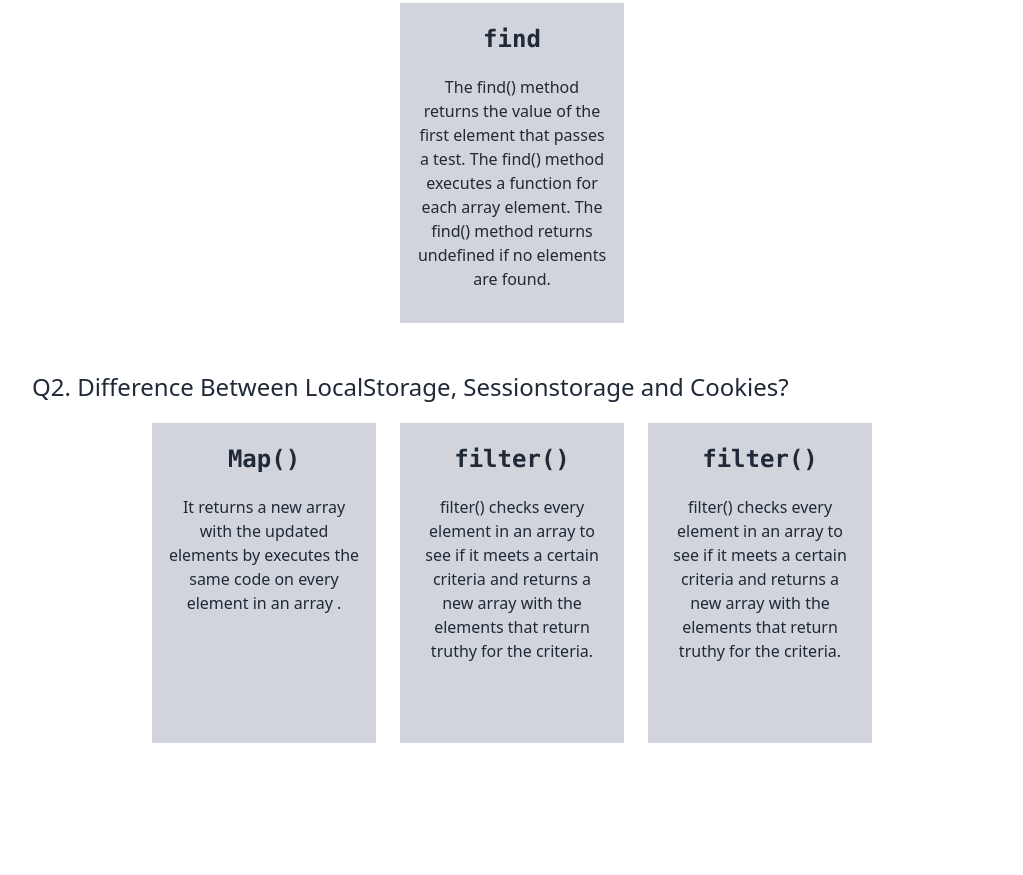
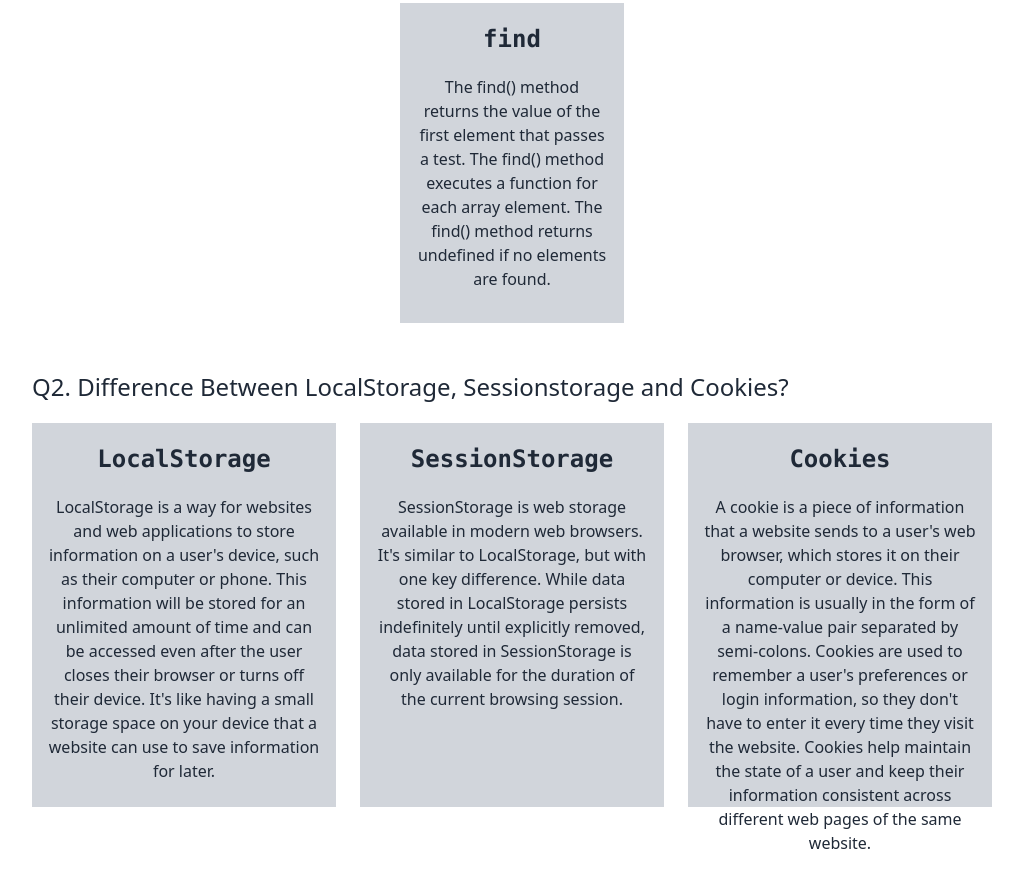
Before and after one commit to towhidulislam2023/quiz-hero, a plain HTML site: page blog.html in a window 1280 px wide. Shown: the part 517-1392 px from the top of the page, without its empty margins (128-1151 px from the left). Before the commit the page ends 1328 px from the top, so only its background shows below. Drawn offline with nearby package versions, Linux system fonts and the light colour scheme.

Commit message:
q2 ans Done

```diff
--- a/blog.html
+++ b/blog.html
@@ -42,20 +42,20 @@
         </div>
         <div class="Q-2 my-12">
             <h1 class="text-2xl">Q2. Difference Between LocalStorage, Sessionstorage and Cookies?</h1>
-            <div class="flex justify-center  items-center gap-6 my-5 flex-wrap">
-                <div class="bg-gray-300  w-56 py-5 px-4 h-80">
-                    <h1 class="text-center text-2xl font-bold font-mono ">Map()</h1>
-                    <p class="text-center my-5">It returns a new array with the updated elements by executes the same code on every element in an array .</p>
+            <div class="flex justify-center  items-center gap-6 my-5  ">
+                <div class="bg-gray-300 w-1/3   py-5 px-4 md:h-96 ">
+                    <h1 class="text-center text-2xl font-bold font-mono ">LocalStorage</h1>
+                    <p class="text-center my-5">LocalStorage is a way for websites and web applications to store information on a user's device, such as their computer or phone. This information will be stored for an unlimited amount of time and can be accessed even after the user closes their browser or turns off their device. It's like having a small storage space on your device that a website can use to save information for later.</p>
 
                 </div>
-                <div class="bg-gray-300  w-56 py-5 px-4 h-80">
-                    <h1 class="text-center text-2xl font-bold font-mono ">filter()</h1>
-                    <p class="text-center my-5">filter() checks every element in an array to see if it meets a certain criteria and returns a new array with the elements that return truthy for the criteria.</p>
+                <div class="bg-gray-300 w-1/3  py-5 px-4 md:h-96 ">
+                    <h1 class="text-center text-2xl font-bold font-mono ">SessionStorage</h1>
+                    <p class="text-center my-5">SessionStorage is  web storage available in modern web browsers. It's similar to LocalStorage, but with one key difference. While data stored in LocalStorage persists indefinitely until explicitly removed, data stored in SessionStorage is only available for the duration of the current browsing session.</p>
 
                 </div>
-                <div class="bg-gray-300  w-56 py-5 px-4 h-80">
-                    <h1 class="text-center text-2xl font-bold font-mono ">filter()</h1>
-                    <p class="text-center my-5">filter() checks every element in an array to see if it meets a certain criteria and returns a new array with the elements that return truthy for the criteria.</p>
+                <div class="bg-gray-300 w-1/3  py-5 px-4 md:h-96 ">
+                    <h1 class="text-center text-2xl font-bold font-mono ">Cookies</h1>
+                    <p class="text-center my-5">A cookie is a piece of information that a website sends to a user's web browser, which stores it on their computer or device. This information is usually in the form of a name-value pair separated by semi-colons. Cookies are used to remember a user's preferences or login information, so they don't have to enter it every time they visit the website. Cookies help maintain the state of a user and keep their information consistent across different web pages of the same website.</p>
 
                 </div>
 
```
